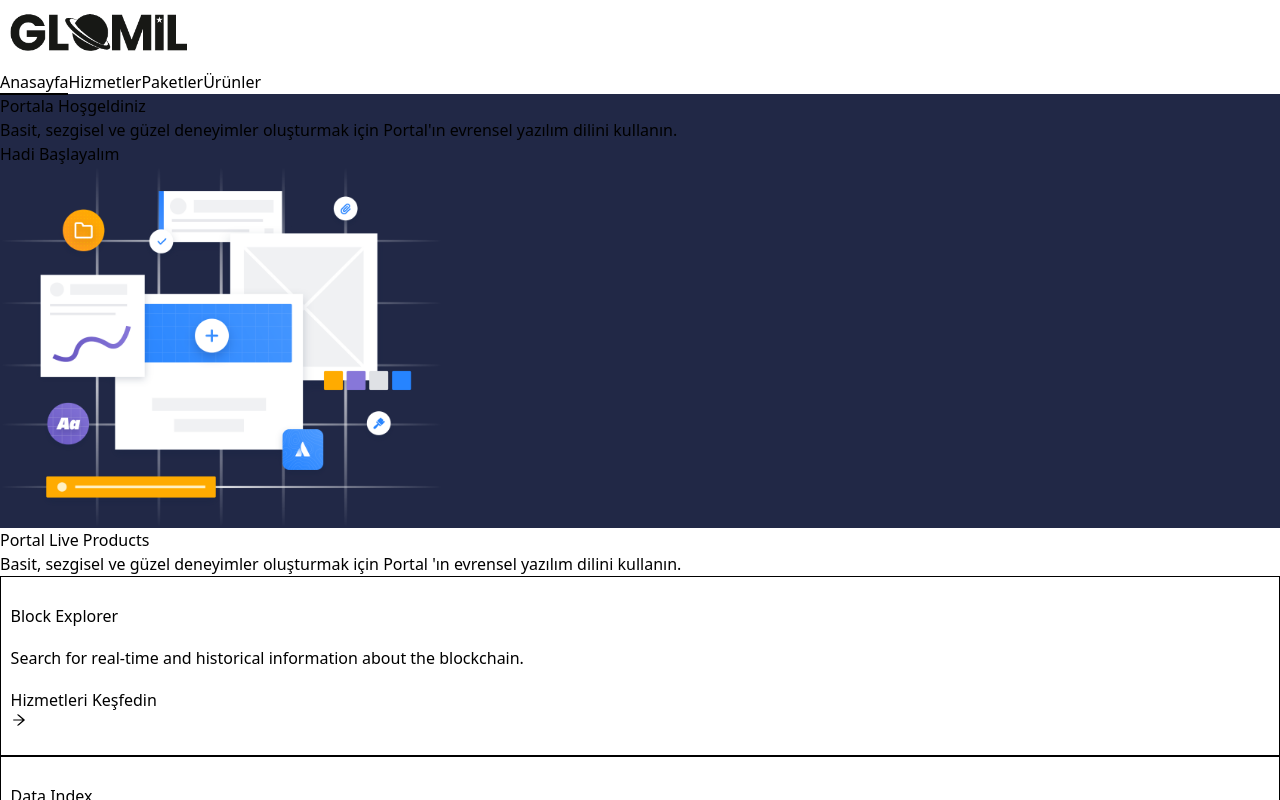
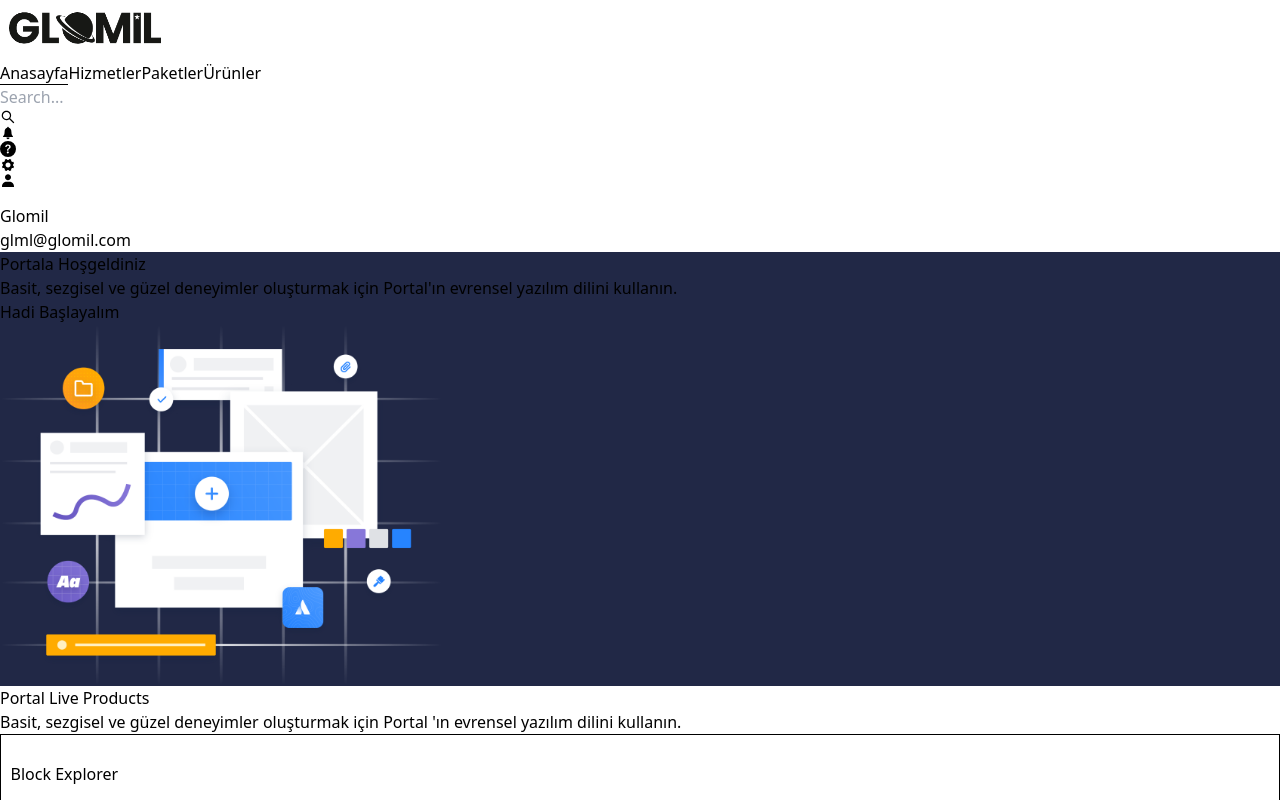
Before and after one commit to burakkrt/react-glomil-test-case, a React (Vite) app: page / in a window 1280 px wide. Shown: the top 800 px of the page. Built offline with nearby package versions, Linux system fonts and the light colour scheme.

Commit message:
feature(navigation-style): navigation design completed step-1

```diff
--- a/src/components/globalIcons.jsx
+++ b/src/components/globalIcons.jsx
@@ -6,6 +6,11 @@ export {IoTextSharp as Icon05} from "react-icons/io5";
 export {AiOutlineArrowRight as Icon06} from 'react-icons/ai';
 export {FcApproval as Icon07} from "react-icons/fc";
 export {AiOutlineHome as Icon08} from "react-icons/ai";
+export {AiOutlineSearch as Icon09} from "react-icons/ai";
+export {IoIosNotifications as Icon10} from "react-icons/io"
+export {BsQuestionCircleFill as Icon11} from "react-icons/bs"
+export {IoIosSettings as Icon12} from "react-icons/io"
+export {BiSolidUser as Icon13} from "react-icons/bi"
 
 
 //example : ImTicket : icon01
--- a/src/pages/navigation/index.jsx
+++ b/src/pages/navigation/index.jsx
@@ -1,25 +1,26 @@
-import logo from '../../assets/img/glomil-logo.png'
-import {NavLink} from "react-router-dom";
 import './index.css'
+import Navlinks from "./left-infos/Navlinks.jsx";
+import Search from "./right-infos/Search.jsx";
+import Logo from "./left-infos/Logo.jsx";
+import NavSettings from "./right-infos/NavSettings.jsx";
+import Profile from "./right-infos/Profile.jsx";
 
 export default function Header() {
 
 
   return (
-    <header className="grid grid-cols-12">
-      <div className="bg-red-200 col-span-2 flex flex-row justify-center items-center">
-        <button><img className="w-full" src={logo} alt="Glomil Teknoloji Logo"
-                     style={{maxWidth: "200px"}}/>
-        </button>
+    <header className="grid grid-cols-12 py-2">
+      <div className="col-span-2 flex flex-row justify-center items-center">
+        <Logo/>
       </div>
-      <div className="bg-yellow-0 col-span-4 flex flex-row justify-center items-center gap-x-5 text-lg">
-        <NavLink to="/">Anasayfa</NavLink>
-        <NavLink to="/services">Hizmetler</NavLink>
-        <NavLink to="/packets">Paketler</NavLink>
-        <NavLink to="/products">Ürünler</NavLink>
+      <div
+        className="col-span-3 flex flex-row justify-center items-center gap-x-4 text-md font-semibold text-slate-600">
+        <Navlinks/>
       </div>
-      <div className="bg-stone-200 col-span-6">
-
+      <div className="col-span-7 flex items-center gap-x-5 justify-center">
+        <Search/>
+        <NavSettings/>
+        <Profile/>
       </div>
     </header>
   );
--- /dev/null
+++ b/src/pages/navigation/left-infos/Logo.jsx
@@ -0,0 +1,15 @@
+import logo from "../../../assets/img/glomil-logo.png";
+import {useNavigate} from "react-router-dom";
+
+export default function Logo() {
+
+  const navigate = useNavigate();
+
+  return (
+    <>
+      <button><img className="w-full" src={logo} alt="Glomil Teknoloji Logo"
+                   style={{maxWidth: "172px"}} onClick={() => navigate('/')}/>
+      </button>
+    </>
+  );
+}
--- /dev/null
+++ b/src/pages/navigation/left-infos/Navlinks.jsx
@@ -0,0 +1,13 @@
+import {NavLink} from "react-router-dom";
+
+export default function Navlinks() {
+
+  return (
+    <>
+      <NavLink to="/">Anasayfa</NavLink>
+      <NavLink to="/services">Hizmetler</NavLink>
+      <NavLink to="/packets">Paketler</NavLink>
+      <NavLink to="/products">Ürünler</NavLink>
+    </>
+  );
+}
--- /dev/null
+++ b/src/pages/navigation/right-infos/NavSettings.jsx
@@ -0,0 +1,16 @@
+import {Icon10, Icon11, Icon12} from "../../../components/globalIcons.jsx";
+
+export default function NavSettings() {
+
+  function settingsHander() {
+    alert("button passive")
+  }
+
+  return (
+    <>
+      <Icon10 className="text-2xl text-slate-700 cursor-pointer" onClick={settingsHander}/>
+      <Icon11 className="text-xl text-slate-700 cursor-pointer" onClick={settingsHander}/>
+      <Icon12 className="text-2xl text-slate-700 cursor-pointer" onClick={settingsHander}/>
+    </>
+  );
+}
--- /dev/null
+++ b/src/pages/navigation/right-infos/Profile.jsx
@@ -0,0 +1,18 @@
+import {Icon13} from "../../../components/globalIcons.jsx";
+
+export default function Profile() {
+
+  return (
+    <div className="flex items-center gap-x-3">
+      <div className="relative">
+        <Icon13 className="text-4xl text-slate-50 bg-slate-400 rounded rounded-full p-1"/>
+        <div className="absolute bottom-0 end-0 bg-green-400 rounded-full border border-2 border-slate-50"
+             style={{width: "15px", height: "15px"}}></div>
+      </div>
+      <div className="leading-tight">
+        <span className="font-bold text-slate-500">Glomil</span>
+        <p className="text-slate-400">glml@glomil.com</p>
+      </div>
+    </div>
+  );
+}
--- /dev/null
+++ b/src/pages/navigation/right-infos/Search.jsx
@@ -0,0 +1,12 @@
+import {Icon09} from "../../../components/globalIcons.jsx"
+
+export default function Search() {
+
+  return (
+    <div className="relative">
+      <input className="py-1 rounded-lg border border-2 ps-12" type="text" placeholder="Search..."
+             style={{minWidth: "280px"}}/>
+      <Icon09 className="absolute top-1/2 start-3 -translate-y-1/2 text-2xl text-slate-500"/>
+    </div>
+  );
+}
```
